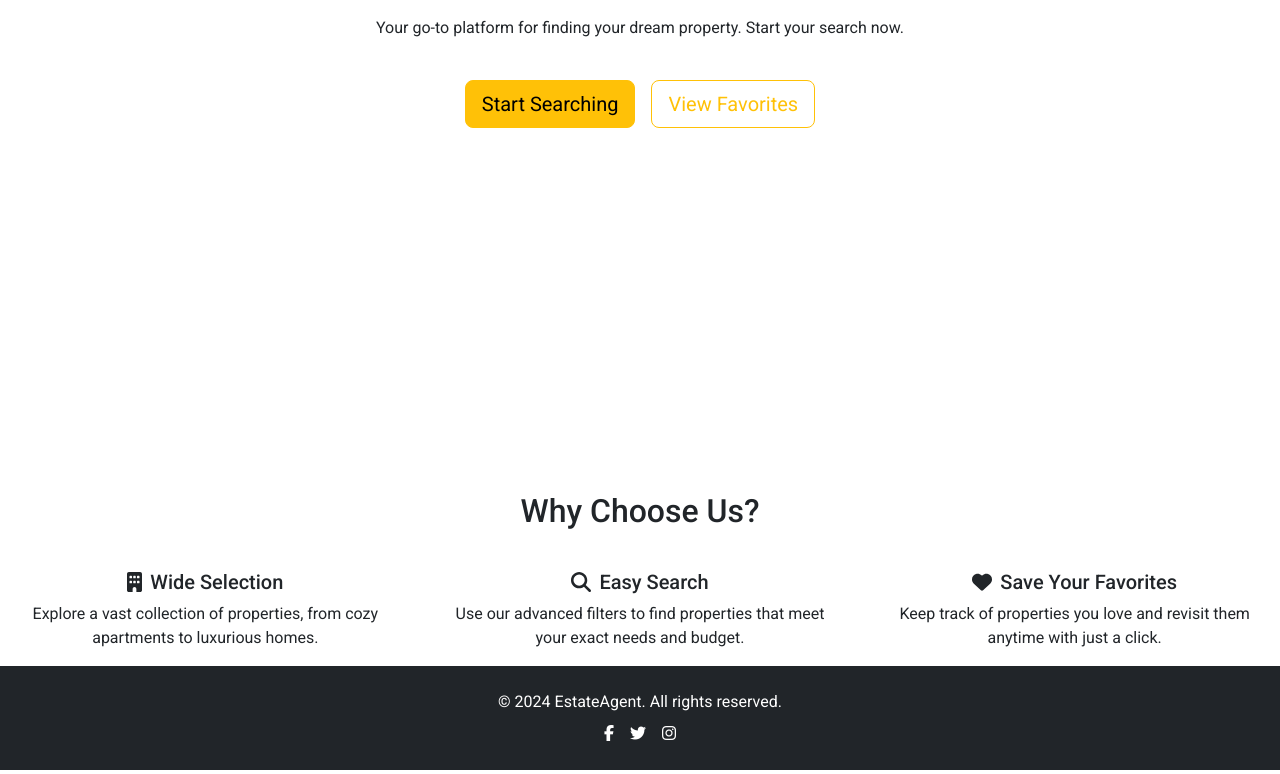
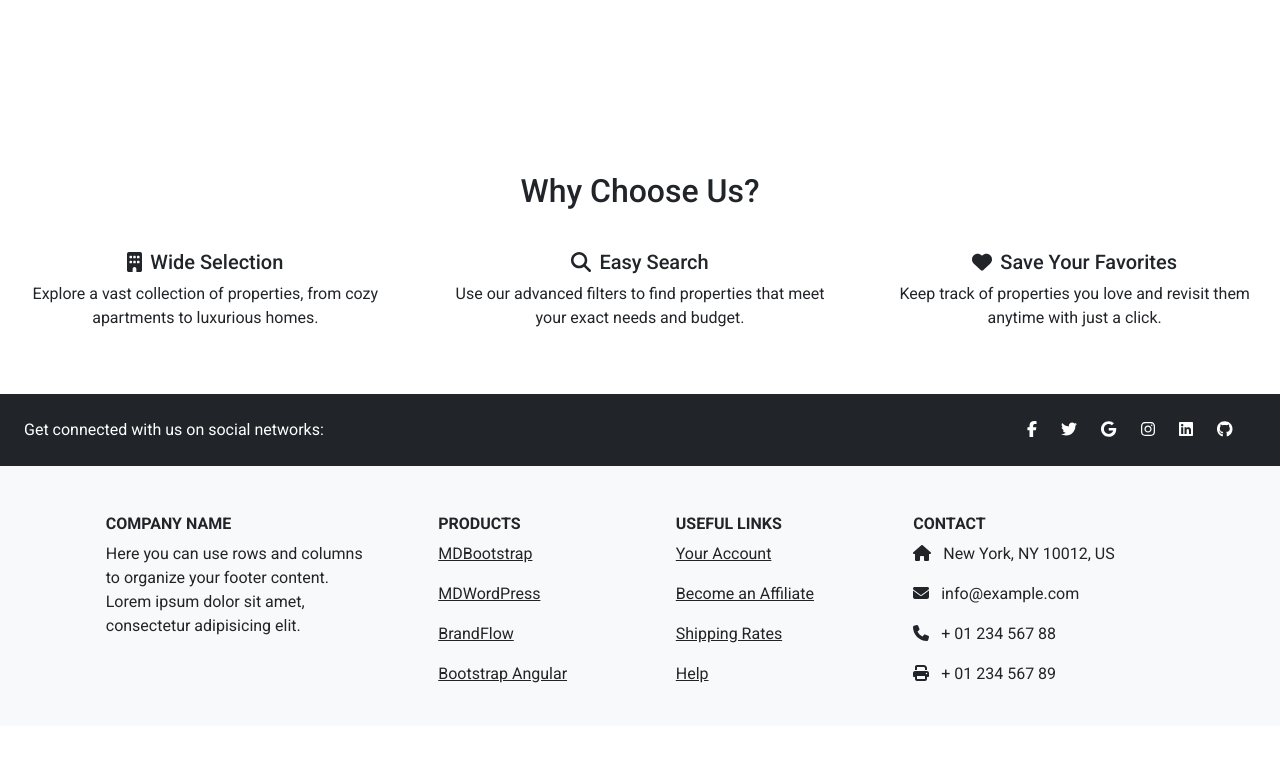
Before and after one commit to dinithshenuka/EstateAgent, a React (Vite) app in the folder estate-agent/: page / in a window 1280 px wide. Shown: the part 412-1186 px from the top of the page. Built offline with nearby package versions, Linux system fonts and the light colour scheme.

Commit message:
footer update

```diff
--- a/estate-agent/src/components/Footer.jsx
+++ b/estate-agent/src/components/Footer.jsx
@@ -1,23 +1,136 @@
-import React from 'react';
+import React from "react";
+import { FontAwesomeIcon } from "@fortawesome/react-fontawesome";
+import {
+  faFacebookF,
+  faTwitter,
+  faGoogle,
+  faInstagram,
+  faLinkedin,
+  faGithub,
+} from "@fortawesome/free-brands-svg-icons";
+import {
+  faHome,
+  faEnvelope,
+  faPhone,
+  faPrint,
+} from "@fortawesome/free-solid-svg-icons";
+import "bootstrap/dist/css/bootstrap.min.css";
 
 function Footer() {
   return (
-    <footer className="bg-dark text-white py-4">
-      <div className="container text-center">
-        <p className="mb-0">&copy; {new Date().getFullYear()} EstateAgent. All rights reserved.</p>
-        <div className="mt-2">
-          <a href="#" className="text-white mx-2">
-            <i className="fab fa-facebook-f"></i>
+    <div className="my-5">
+      <footer className="text-center text-lg-start text-dark bg-light">
+        <section className="d-flex justify-content-between p-4 text-white bg-dark">
+          <div className="me-5">
+            <span>Get connected with us on social networks:</span>
+          </div>
+
+          <div>
+            <a href="" className="text-white me-4">
+              <FontAwesomeIcon icon={faFacebookF} />
             </a>
-          <a href="#" className="text-white mx-2">
-            <i className="fab fa-twitter"></i>
+            <a href="" className="text-white me-4">
+              <FontAwesomeIcon icon={faTwitter} />
             </a>
-          <a href="#" className="text-white mx-2">
-            <i className="fab fa-instagram"></i>
+            <a href="" className="text-white me-4">
+              <FontAwesomeIcon icon={faGoogle} />
+            </a>
+            <a href="" className="text-white me-4">
+              <FontAwesomeIcon icon={faInstagram} />
+            </a>
+            <a href="" className="text-white me-4">
+              <FontAwesomeIcon icon={faLinkedin} />
+            </a>
+            <a href="" className="text-white me-4">
+              <FontAwesomeIcon icon={faGithub} />
             </a>
           </div>
+        </section>
+
+        <section className="">
+          <div className="container text-center text-md-start mt-5">
+            <div className="row mt-3">
+              <div className="col-md-3 col-lg-4 col-xl-3 mx-auto mb-4">
+                <h6 className="text-uppercase fw-bold">Company name</h6>
+                <p>
+                  Here you can use rows and columns to organize your footer
+                  content. Lorem ipsum dolor sit amet, consectetur adipisicing
+                  elit.
+                </p>
               </div>
+              <div className="col-md-2 col-lg-2 col-xl-2 mx-auto mb-4">
+                <h6 className="text-uppercase fw-bold">Products</h6>
+
+                <p>
+                  <a href="#!" className="text-dark">
+                    MDBootstrap
+                  </a>
+                </p>
+                <p>
+                  <a href="#!" className="text-dark">
+                    MDWordPress
+                  </a>
+                </p>
+                <p>
+                  <a href="#!" className="text-dark">
+                    BrandFlow
+                  </a>
+                </p>
+                <p>
+                  <a href="#!" className="text-dark">
+                    Bootstrap Angular
+                  </a>
+                </p>
+              </div>
+              <div className="col-md-3 col-lg-2 col-xl-2 mx-auto mb-4">
+                <h6 className="text-uppercase fw-bold">Useful links</h6>
+
+                <p>
+                  <a href="#!" className="text-dark">
+                    Your Account
+                  </a>
+                </p>
+                <p>
+                  <a href="#!" className="text-dark">
+                    Become an Affiliate
+                  </a>
+                </p>
+                <p>
+                  <a href="#!" className="text-dark">
+                    Shipping Rates
+                  </a>
+                </p>
+                <p>
+                  <a href="#!" className="text-dark">
+                    Help
+                  </a>
+                </p>
+              </div>
+              <div className="col-md-4 col-lg-3 col-xl-3 mx-auto mb-md-0 mb-4">
+                <h6 className="text-uppercase fw-bold">Contact</h6>
+
+                <p>
+                  <FontAwesomeIcon icon={faHome} className="me-2" /> New York,
+                  NY 10012, US
+                </p>
+                <p>
+                  <FontAwesomeIcon icon={faEnvelope} className="me-2" />{" "}
+                  info@example.com
+                </p>
+                <p>
+                  <FontAwesomeIcon icon={faPhone} className="me-2" /> + 01 234
+                  567 88
+                </p>
+                <p>
+                  <FontAwesomeIcon icon={faPrint} className="me-2" /> + 01 234
+                  567 89
+                </p>
+              </div>
+            </div>
+          </div>
+        </section>
       </footer>
+    </div>
   );
 }
 
--- a/estate-agent/src/index.css
+++ b/estate-agent/src/index.css
@@ -1,15 +1,11 @@
 body {
-  font-family: "Roboto", serif;
+  width: 100%;
+  margin: 0;
+  padding: 0;
+  font-family: "Roboto", sans-serif;
 }
 
-:root {
-  --white: #fff;
-  --black: #010203;
-  --yellow: #ffffcc;
-  --gary: #d2d1d1;
+/* hero */
+.hero .vh-100 {
+  height: 60vh !important;
 }
-
-/* search bar */
-.form-align{
-  margin-left: 12px;
-}
```
Lines whose indentation alone changed are shown as unchanged.
